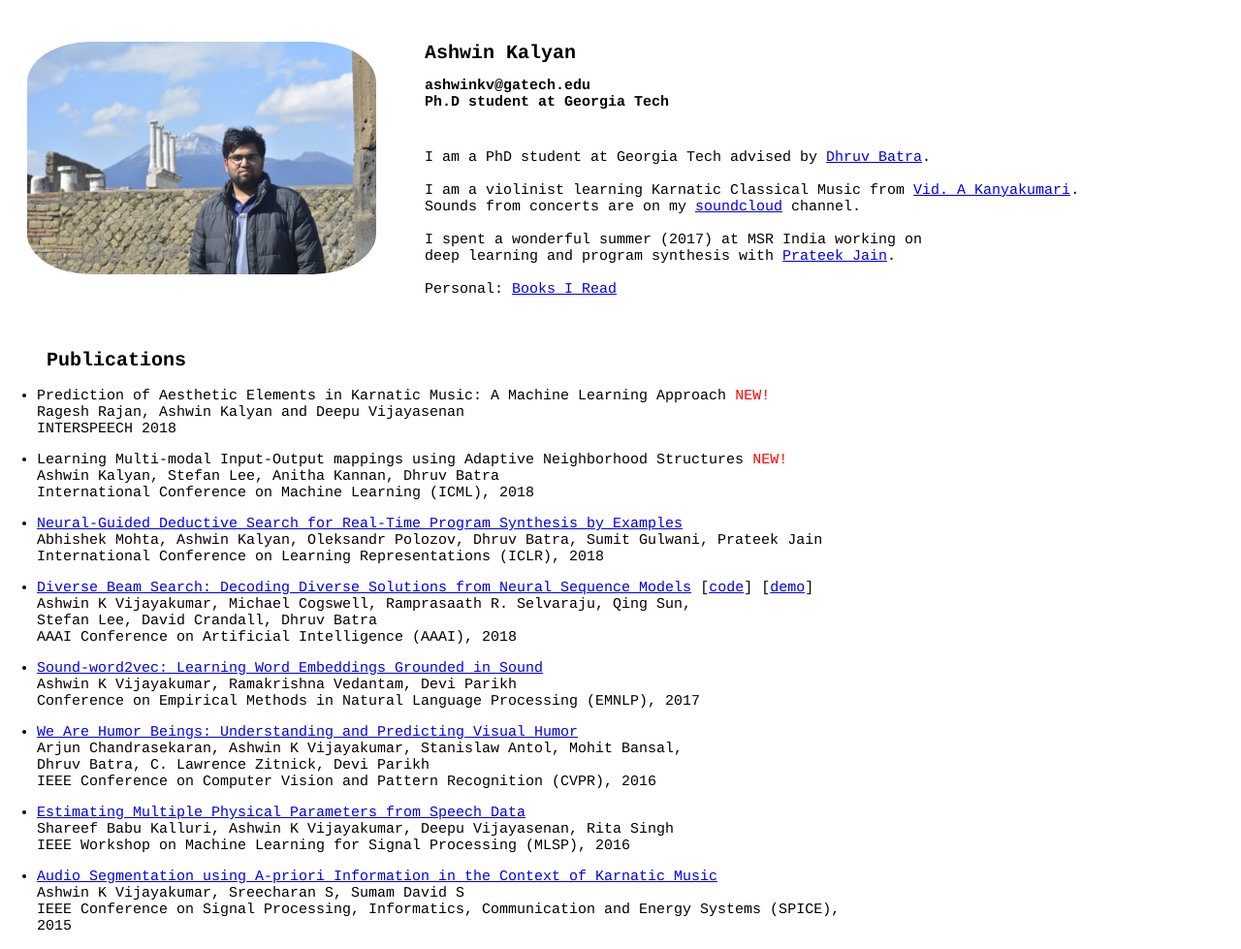
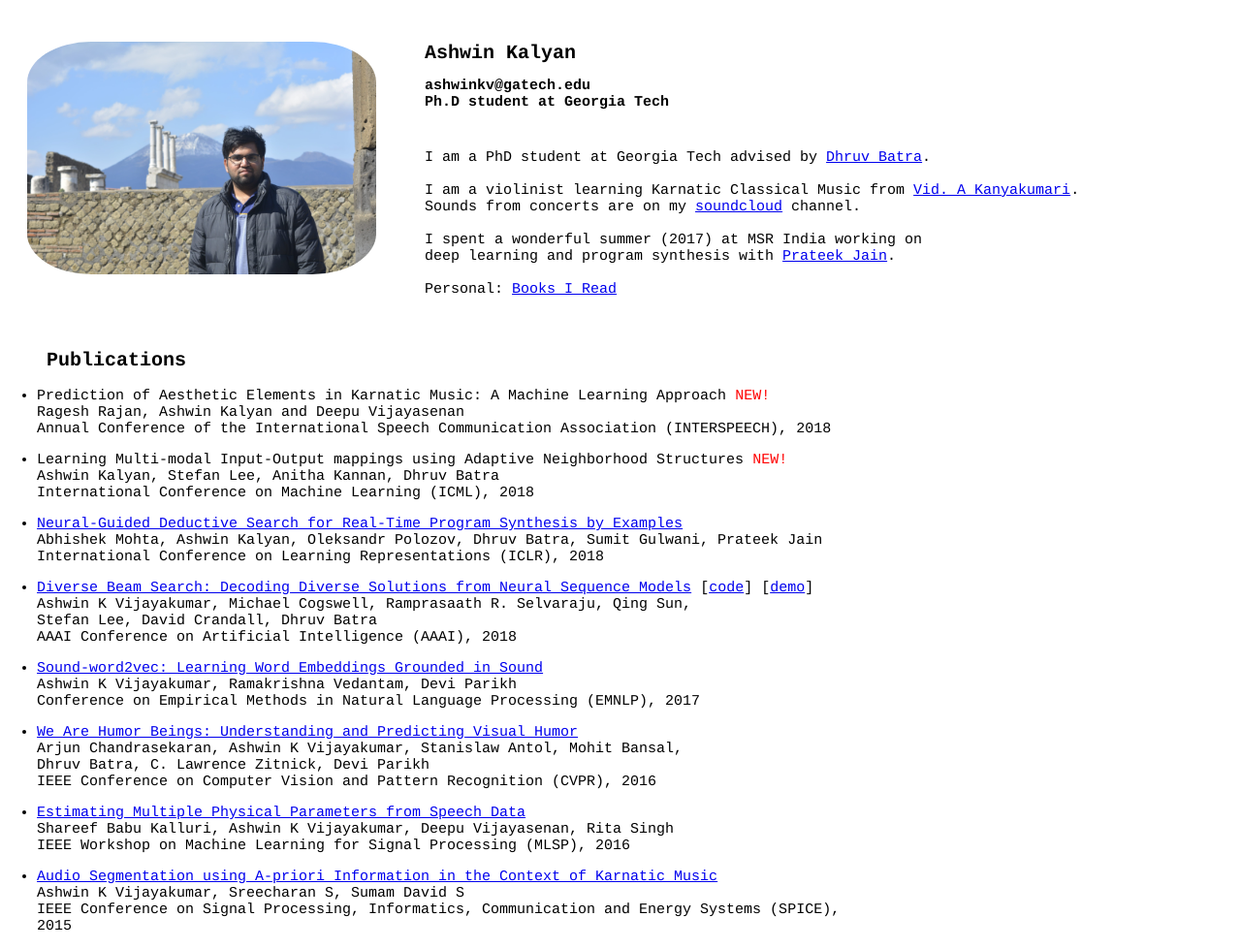
Before and after one commit to ashwinkalyan/ashwinkalyan.github.io, a Jekyll site: the page built from index.md, in a window 1280 px wide. Shown: the whole page at 97% size. Built offline with Jekyll 4.4.1, drawn with Linux system fonts in a browser that asks for light colours; our own code applies the rules of GitHub Pages for plain Markdown files.

Commit message:
interspeech

```diff
--- a/index.md
+++ b/index.md
@@ -6,7 +6,7 @@ layout: front
 <br>
 - Prediction of Aesthetic Elements in Karnatic Music: A Machine Learning Approach <font color="red">NEW!</font> <br>
 Ragesh Rajan, Ashwin Kalyan and Deepu Vijayasenan <br>
-INTERSPEECH 2018 <br>
+Annual Conference of the International Speech Communication Association (INTERSPEECH), 2018 <br>
 
 - Learning Multi-modal Input-Output mappings using Adaptive Neighborhood Structures <font color="red">NEW!</font> <br>
 Ashwin Kalyan, Stefan Lee, Anitha Kannan, Dhruv Batra <br>
```
